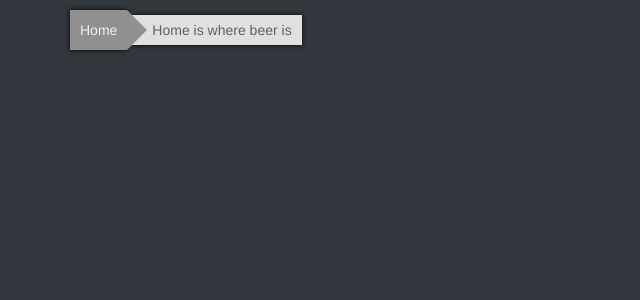
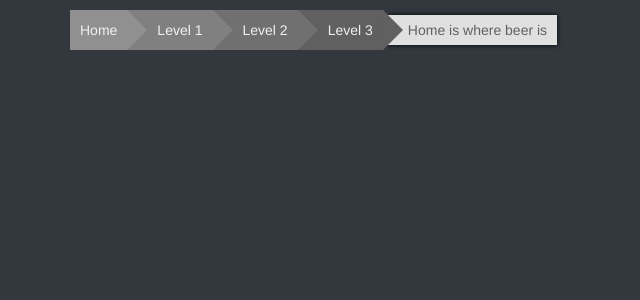
Before and after one commit to tth80/creepy-succotash, a Django app: template site/templates/base.html in a window 1280 px wide. Shown: the part 50-350 px from the top of the page, without its empty margins (0-640 px from the left). Run offline with Django 3.2, Linux system fonts and the light colour scheme; the template is opened without the code that fills it, so the values that code supplies are empty; some libraries are stand-ins or nearby versions.

Commit message:
restructure

```diff
--- a/site/krv/settings.py
+++ b/site/krv/settings.py
@@ -24,6 +24,7 @@ INSTALLED_APPS = (
     'django.contrib.messages',
     'django.contrib.staticfiles',
     'django.contrib.humanize',
+
     'taggit',
     'registration',
 
@@ -82,7 +83,9 @@ USE_TZ = True
 # https://docs.djangoproject.com/en/1.8/howto/static-files/
 
 STATIC_URL = '/static/'
-
+STATICFILES_DIRS = (
+    os.path.join(BASE_DIR, '../static/'),
+)
 
 # Django-registration-redux
 
--- a/site/templates/base.html
+++ b/site/templates/base.html
@@ -1,3 +1,4 @@
+{% load staticfiles %}
 <!DOCTYPE html>
 <html>
 <head>
@@ -6,7 +7,8 @@
     <meta name="viewport" content="width=device-width, initial-scale=1">
     <title>{% block title %}{% endblock %}</title>
     <link rel="stylesheet" href="https://maxcdn.bootstrapcdn.com/bootstrap/3.3.5/css/bootstrap.min.css"></link>
-    <link href='http://fonts.googleapis.com/css?family=Roboto:400,100,500,300,700' rel='stylesheet' type='text/css'>
+    <link href="http://fonts.googleapis.com/css?family=Roboto:400,100,500,300,700" rel="stylesheet" type="text/css">
+    <link rel="stylesheet" href="{% static 'css/main.css' %}" media="all"></link>
 
     <style type="text/css">
         #main-content { margin-top: 60px; }
@@ -29,46 +31,6 @@
 
         .subinfo { margin-bottom:10px; }
 
-        ul.breadcrumbs {
-            list-style-type:none;
-            margin:0;padding:0;
-        }
-
-        ul.breadcrumbs > li { float:left; margin-right:0px; }
-
-        ul.breadcrumbs > li > a {
-            padding: 10px 10px 10px 30px;
-            display:block;
-            float:left;
-            margin-left:-25px;
-            box-shadow:0px 0px 5px #000;
-        }
-
-        ul.breadcrumbs > li:first-Child > a { margin-left:0 !important; padding-left:10px !important; }
-
-        ul.breadcrumbs > li.active {
-            display:block; margin: 5px 0 10px -20px; padding:5px 10px 5px 20px;
-            color: #606060; background:#e0e0e0;
-            box-shadow:0px 0px 5px #000;
-        }
-
-        ul.breadcrumbs > li:nth-child(1) > a { background: #909090; color:#f0f0f0; }
-        ul.breadcrumbs > li:nth-child(1) > div { border-left-color: #909090; }
-
-        ul.breadcrumbs > li:nth-child(2) > a { background: #DB8814; }
-        ul.breadcrumbs > li:nth-child(2) > div { border-left-color: #DB8814; }
-
-        ul.breadcrumbs > li:nth-child(3) > a { background: green; }
-        ul.breadcrumbs > li:nth-child(3) > div { border-left-color: green; }
-
-        ul.breadcrumbs > li:nth-child(4) > a { background: gold; }
-        ul.breadcrumbs > li:nth-child(4) > div { border-left-color: gold; }
-
-        ul.breadcrumbs .arrow {
-            position:relative; right:0px;
-            width:0;height:0;border-width:20px;
-            border-color:transparent transparent transparent #21272d;
-            border-style:solid; float:right; margin-right:-15px; }
     </style>
 </head>
 <body>
@@ -98,6 +60,9 @@
             <div class="col-md-12">
                 <ul class="breadcrumbs">
                     <li class=""><a href="">Home</a><div class="arrow"></div></li>
+                    <li class=""><a href="">Level 1</a><div class="arrow"></div></li>
+                    <li class=""><a href="">Level 2</a><div class="arrow"></div></li>
+                    <li class=""><a href="">Level 3</a><div class="arrow"></div></li>
                     <li class="active">Home is where beer is</li>
                 </ul>
             </div>
--- /dev/null
+++ b/static/css/main.css
@@ -0,0 +1,40 @@
+        /* breadcrumbs */
+        ul.breadcrumbs {
+            list-style-type:none;
+            margin:0;padding:0;
+        }
+
+        ul.breadcrumbs > li { float:left; margin-right:0px; }
+
+        ul.breadcrumbs > li > a {
+            padding: 10px 10px 10px 30px;
+            display:block;
+            float:left;
+            margin-left:-25px;
+        }
+
+        ul.breadcrumbs > li:first-Child > a { margin-left:0 !important; padding-left:10px !important; }
+
+        ul.breadcrumbs > li.active {
+            display:block; margin: 5px 0 10px -20px; padding:5px 10px 5px 20px;
+            color: #606060; background:#e0e0e0;
+            box-shadow:0px 0px 5px #000;
+        }
+
+        ul.breadcrumbs > li:nth-child(1) > a { background: #909090; color:#f0f0f0; }
+        ul.breadcrumbs > li:nth-child(1) > div { border-left-color: #909090; }
+
+        ul.breadcrumbs > li:nth-child(2) > a { background: #808080; color:#f0f0f0; }
+        ul.breadcrumbs > li:nth-child(2) > div { border-left-color: #808080; }
+
+        ul.breadcrumbs > li:nth-child(3) > a { background: #707070; color: #f0f0f0;  }
+        ul.breadcrumbs > li:nth-child(3) > div { border-left-color: #707070; }
+
+        ul.breadcrumbs > li:nth-child(4) > a { background: #606060; color: #f0f0f0;}
+        ul.breadcrumbs > li:nth-child(4) > div { border-left-color: #606060; }
+
+        ul.breadcrumbs .arrow {
+            position:relative; right:0px;
+            width:0;height:0;border-width:20px;
+            border-color:transparent transparent transparent #21272d;
+            border-style:solid; float:right; margin-right:-15px; }
```
